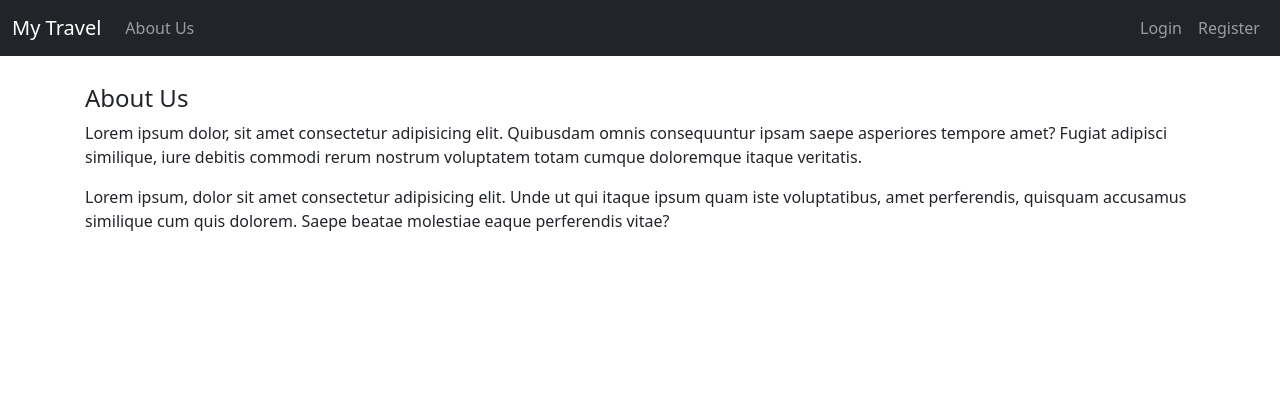
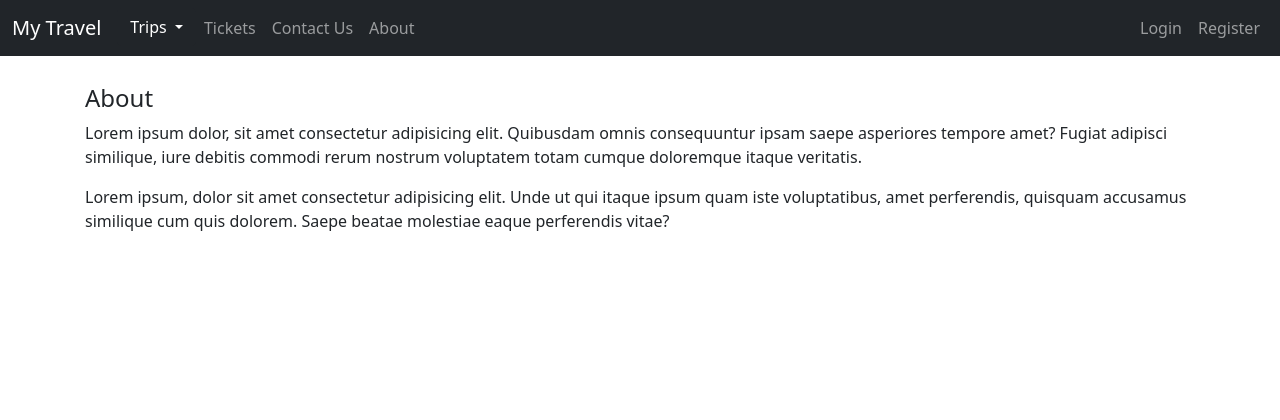
Before and after one commit to adrianapalushi/Travel_Agency, a Django app: page /about/ in a window 1280 px wide. Shown: the top 420 px of the page. Run offline with Django 4.2, Linux system fonts and the light colour scheme; parts of the project's set-up code (start-up, migrations or seed data) failed here and were passed over.

Commit message:
Added links

```diff
--- a/pages/templates/pages/about.html
+++ b/pages/templates/pages/about.html
@@ -1,7 +1,7 @@
 {% extends 'base.html' %}
 
 {% block content %}
-<h4>About Us</h4>
+<h4>About</h4>
 <p>Lorem ipsum dolor, sit amet consectetur adipisicing elit. Quibusdam omnis consequuntur ipsam saepe asperiores tempore amet? Fugiat adipisci similique, iure debitis commodi rerum nostrum voluptatem totam cumque doloremque itaque veritatis.</p>
 <p>Lorem ipsum, dolor sit amet consectetur adipisicing elit. Unde ut qui itaque ipsum quam iste voluptatibus, amet perferendis, quisquam accusamus similique cum quis dolorem. Saepe beatae molestiae eaque perferendis vitae?</p>
 {% endblock content %}
--- a/pages/urls.py
+++ b/pages/urls.py
@@ -3,7 +3,10 @@ from . import views
 
 urlpatterns = [
     path('', views.home, name="home"),
-    path('about/', views.about, name="about")
+    path('tickets/', views.tickets, name="tickets"),
+    path('about/', views.about, name="about"),
+    path('contact/', views.contact, name="contact"),
+
 
 
 ]
--- a/pages/views.py
+++ b/pages/views.py
@@ -14,7 +14,16 @@ def home(request):
         "promoted_trips": promoted_trips
     })
 
+def tickets(request):
+
+    return render(request, "pages/tickets.html",)
+
 
 def about(request):
 
     return render(request, "pages/about.html",)
+
+
+def contact(request):
+
+    return render(request, "pages/contact.html",)
--- a/templates/base.html
+++ b/templates/base.html
@@ -28,8 +28,24 @@
             </button>
             <div class="collapse navbar-collapse" id="navbarCollapse">
               <ul class="navbar-nav me-auto mb-2 mb-md-0">
+                <div class="dropdown">
+                  <button class="btn btn-dark dropdown-toggle" type="button" id="dropdownMenuButton1" data-bs-toggle="dropdown" aria-expanded="false">
+                    Trips
+                  </button>
+                  <ul class="dropdown-menu" aria-labelledby="dropdownMenuButton1">
+                    <li><a class="dropdown-item" href="#">Summer packages</a></li>
+                    <li><a class="dropdown-item" href="#">Winter packages</a></li>
+                    <li><a class="dropdown-item" href="#">Tour Guides</a></li>
+                  </ul>
+                </div>
                 <li class="nav-item">
-                  <a class="nav-link" href="{% url 'about' %}">About Us</a>
+                  <a class="nav-link" href="{% url 'tickets' %}">Tickets</a>
+                </li>
+                <li class="nav-item">
+                  <a class="nav-link" href="{% url 'contact' %}">Contact Us</a>
+                </li>
+                <li class="nav-item">
+                  <a class="nav-link" href="{% url 'about' %}">About</a>
                 </li>
               </ul>
               <ul class="navbar-nav ms-auto mb-2 mb-md-0">
```
Also changed, not shown: pages/templates/pages/contact.html (added, +7 -0 lines), pages/templates/pages/tickets.html (added, +7 -0 lines).
